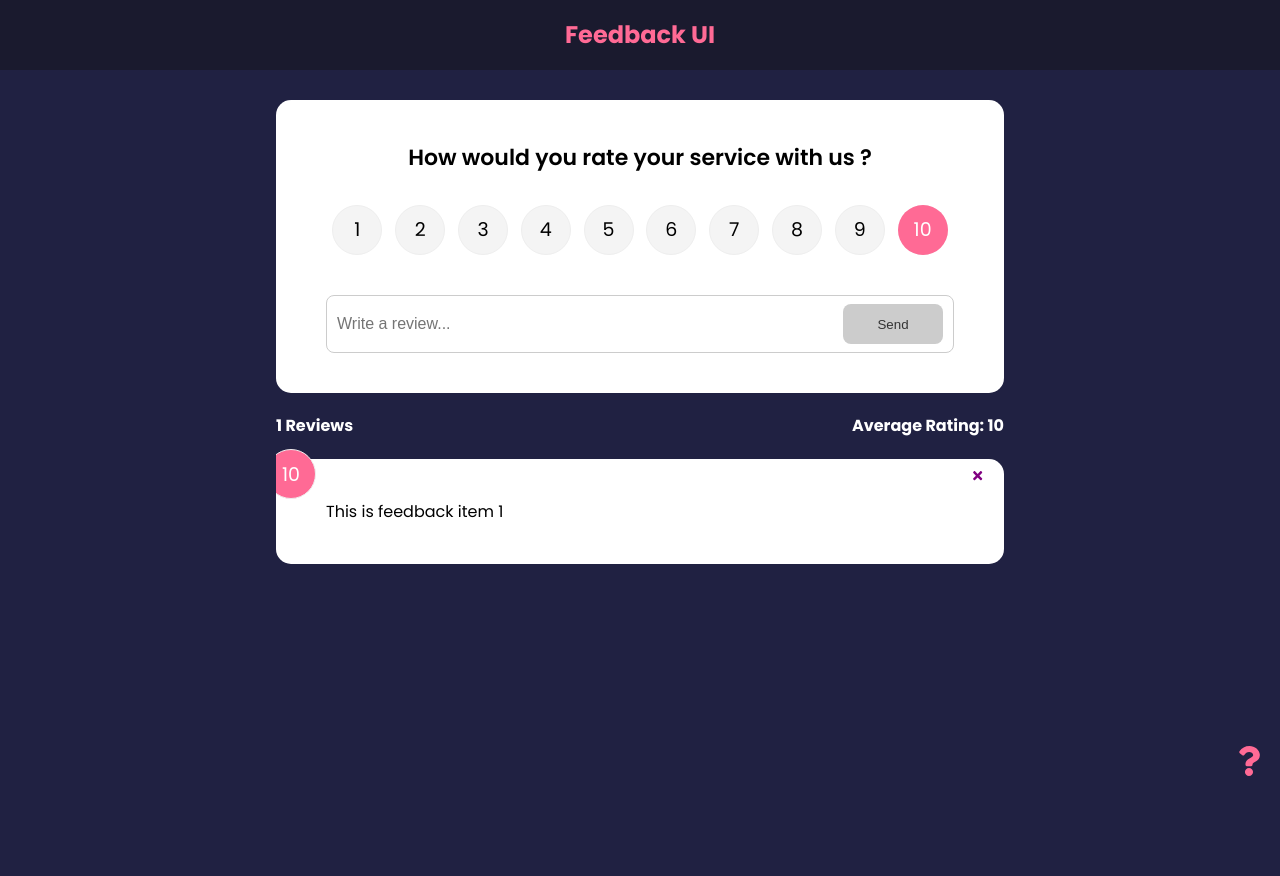
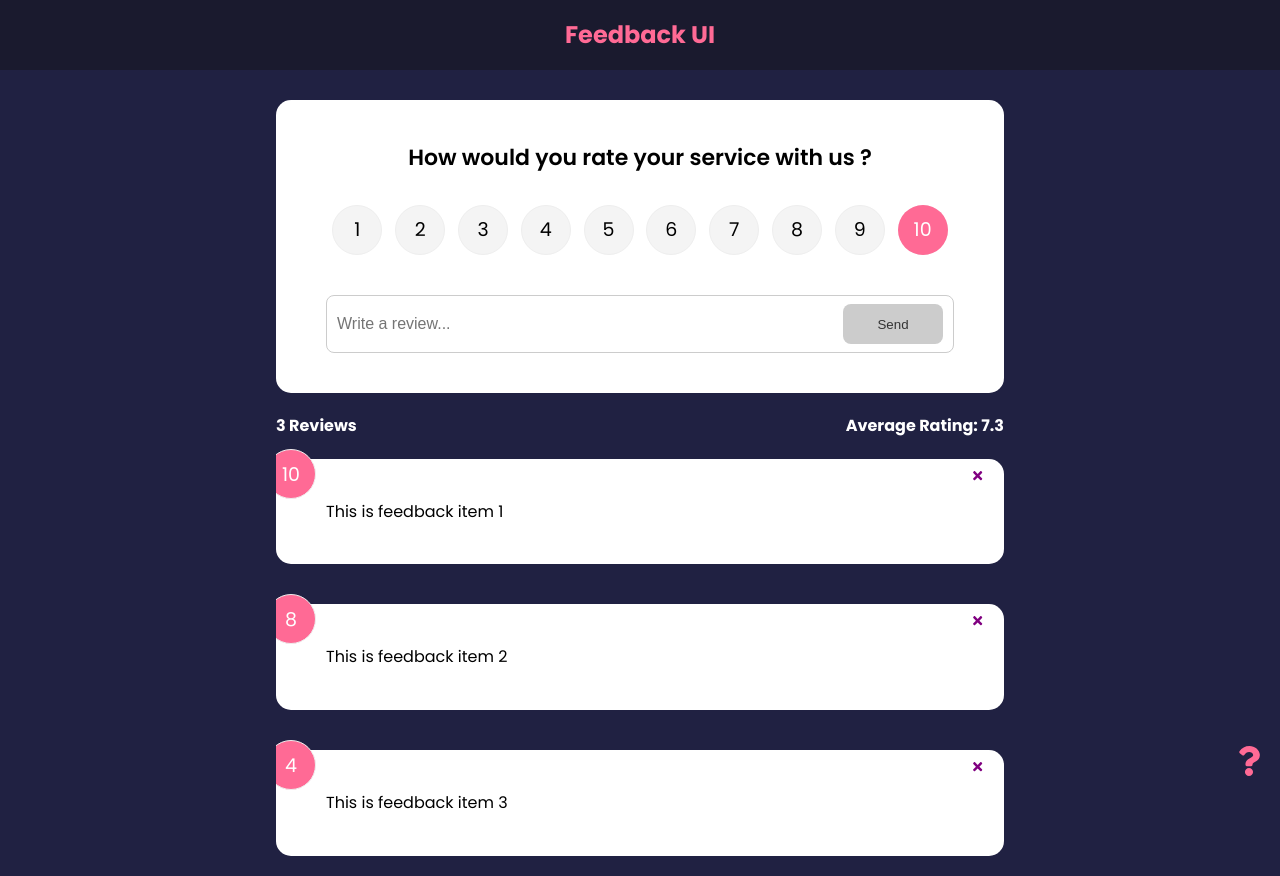
Before and after one commit to nish10/Feedback-App-React, a React (Create React App) app in the folder feedback-app/: page / in a window 1280 px wide. Before the commit the page ends 800 px from the top, so only its background shows below. Built offline with nearby package versions, Linux system fonts and the light colour scheme.

Commit message:
moving addFeedback and delete Feedback context from app.js to context

```diff
--- a/feedback-app/src/App.js
+++ b/feedback-app/src/App.js
@@ -1,11 +1,8 @@
 import React from 'react'
 import Header from './components/Header'
 import FeedbackList from './components/FeedbackList'
-import { useState } from 'react'
-import FeedbackData from './data/FeedbackData'
 import FeedbackStats from './components/FeedbackStats'
 import FeedbackForm from './components/FeedbackForm'
-import { v4 as uuidv4 } from 'uuid'
 import AboutPage from './pages/AboutPage'
 import { BrowserRouter as Router, Route, Routes, NavLink } from 'react-router-dom'
 import AboutIconLink from './components/AboutIconLink'
@@ -15,18 +12,6 @@ import { FeedbackProvider }  from './context/FeedbackContext'
 
 
 function App() {
-  const [feedback, setFeedback] = useState(FeedbackData)
-
-  const deleteFeedback = (id) => {
-    if (window.confirm('Are you sure you want to delete ?')) {
-      setFeedback(feedback.filter((item) => item.id !== id))
-    }
-  }
-
-  const addFeedback = (newFeedback) => {
-    newFeedback.id = uuidv4()
-    setFeedback([newFeedback, ...feedback])
-  }
 
   return (
     <FeedbackProvider>
@@ -36,9 +21,9 @@ function App() {
           <Routes>
             <Route exact path="/" element={
               <>
-                <FeedbackForm handleAdd={addFeedback} />
-                <FeedbackStats feedback={feedback} />
-                <FeedbackList handleDelete={deleteFeedback} />
+                <FeedbackForm />
+                <FeedbackStats />
+                <FeedbackList />
                 <AboutIconLink />
               </>
             } />
--- a/feedback-app/src/components/FeedbackForm.jsx
+++ b/feedback-app/src/components/FeedbackForm.jsx
@@ -3,12 +3,15 @@ import Card from './shared/Card'
 import { useState } from 'react'
 import Button from './shared/Button'
 import RatingSelect from './RatingSelect'
+import { useContext } from 'react'
+import FeedbackContext from '../context/FeedbackContext'
 
 function FeedbackForm({ handleAdd }) {
   const [text, setText] = useState('')
   const [rating, setRating] = useState(10)
   const [btnDisabled, setBtnDisabled] = useState(true)
   const [message, setMessage] = useState('')
+  const { addFeedback } = useContext(FeedbackContext)
 
   const handleTextChange = (e) => {
     if (text === '') {
@@ -31,7 +34,7 @@ function FeedbackForm({ handleAdd }) {
         text,
         rating,
       }
-      handleAdd(newFeedback)
+      addFeedback(newFeedback)
     }
   }
 
--- a/feedback-app/src/components/FeedbackItem.jsx
+++ b/feedback-app/src/components/FeedbackItem.jsx
@@ -2,14 +2,18 @@ import React from 'react'
 import Card from './shared/Card'
 import PropTypes from 'prop-types'
 import { FaTimes } from 'react-icons/fa'
+import { useContext } from 'react'
+import FeedbackContext from '../context/FeedbackContext'
 
-function FeedbackItem({ item, handleDelete }) {
+function FeedbackItem({ item }) {
+  const { deleteFeedback } = useContext(FeedbackContext)
+
   return (
     <Card reverse={false}>
       <div className="num-display">{item.rating}</div>
       <button
         onClick={() => {
-          handleDelete(item.id)
+          deleteFeedback(item.id)
         }}
         className="close"
       >
--- a/feedback-app/src/components/FeedbackList.jsx
+++ b/feedback-app/src/components/FeedbackList.jsx
@@ -27,7 +27,6 @@ function FeedbackList({ handleDelete }) {
               <FeedbackItem
                 key={item.id}
                 item={item}
-                handleDelete={handleDelete}
               />
             </motion.div>
           )
--- a/feedback-app/src/context/FeedbackContext.js
+++ b/feedback-app/src/context/FeedbackContext.js
@@ -1,4 +1,5 @@
 import { createContext, useState } from 'react';
+import { v4 as uuidv4 } from 'uuid'
 
 const FeedbackContext = createContext();
 
@@ -8,11 +9,34 @@ export const FeedbackProvider = ({ children }) => {
       id: 1,
       text: 'This is feedback item 1',
       rating: 10
+    },
+    {
+      id: 2,
+      text: 'This is feedback item 2',
+      rating: 8
+    },
+    {
+      id: 3,
+      text: 'This is feedback item 3',
+      rating: 4
     }
   ])
 
+  const deleteFeedback = (id) => {
+    if (window.confirm('Are you sure you want to delete ?')) {
+      setFeedback(feedback.filter((item) => item.id !== id))
+    }
+  }
+
+  const addFeedback = (newFeedback) => {
+    newFeedback.id = uuidv4()
+    setFeedback([newFeedback, ...feedback])
+  }
+
   return <FeedbackContext.Provider value={{
-    feedback
+    feedback,
+    deleteFeedback,
+    addFeedback
   }}>
     {children}
   </FeedbackContext.Provider>
```
